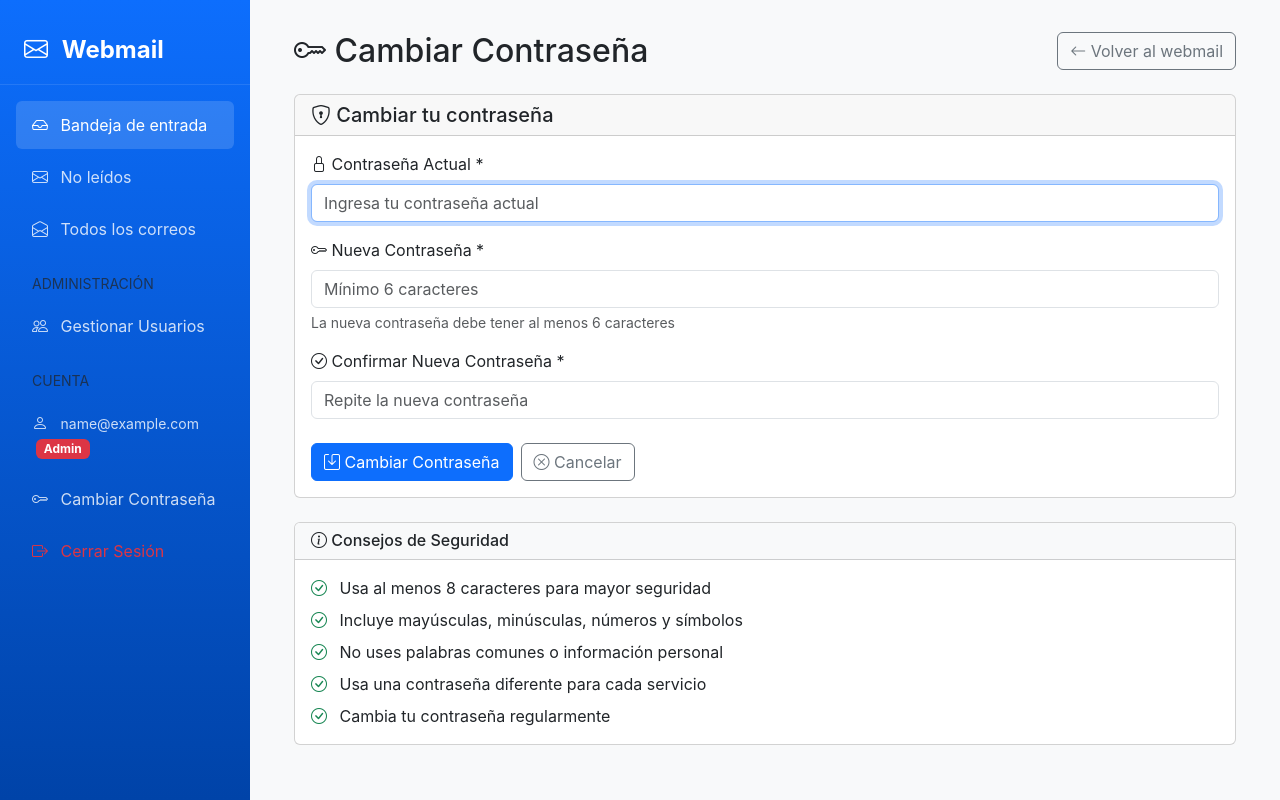
After one commit to JoseLVillaronga/webmail_improvmx, a Flask app: page /change-password in a window 1280 px wide. The commit adds this page. Run offline with Flask 3, Linux system fonts and the light colour scheme; the visitor is signed in with stand-in values (Sample User, id 1).

Commit message:
feat: Add password change functionality for users
- Added /change-password route for users to change their own password
- Created change_password.html template with security tips
- Updated base.html sidebar with 'Cambiar Contraseña' link
- Updated AUTHENTICATION.md documentation
- Validation: current password verification, minimum 6 characters, confirmation match

Features:
- Users can change their own password
- Validates current password before change
- Security tips displayed on change password page
- Flash messages for success/error feedback
- Auto-focus on current password field

```diff
--- a/webmail/app.py
+++ b/webmail/app.py
@@ -272,6 +272,40 @@ def logout():
     flash('Has cerrado sesión correctamente', 'success')
     return redirect(url_for('login'))
 
+@app.route('/change-password', methods=['GET', 'POST'])
+@login_required
+def change_password():
+    """Change user's own password"""
+    if request.method == 'POST':
+        current_password = request.form.get('current_password', '')
+        new_password = request.form.get('new_password', '')
+        confirm_password = request.form.get('confirm_password', '')
+
+        # Validation
+        if not current_password or not new_password or not confirm_password:
+            flash('Todos los campos son requeridos', 'error')
+        elif len(new_password) < 6:
+            flash('La nueva contraseña debe tener al menos 6 caracteres', 'error')
+        elif new_password != confirm_password:
+            flash('La nueva contraseña y la confirmación no coinciden', 'error')
+        else:
+            # Verify current password
+            user_data = users_collection.find_one({'_id': ObjectId(current_user.id)})
+
+            if not check_password_hash(user_data['password_hash'], current_password):
+                flash('La contraseña actual es incorrecta', 'error')
+            else:
+                # Update password
+                new_password_hash = generate_password_hash(new_password)
+                users_collection.update_one(
+                    {'_id': ObjectId(current_user.id)},
+                    {'$set': {'password_hash': new_password_hash}}
+                )
+                flash('Contraseña cambiada exitosamente', 'success')
+                return redirect(url_for('index'))
+
+    return render_template('change_password.html')
+
 @app.route('/admin/users', methods=['GET', 'POST'])
 @login_required
 def admin_users():
--- a/webmail/templates/base.html
+++ b/webmail/templates/base.html
@@ -351,6 +351,13 @@
                 </li>
 
                 <li class="nav-item">
+                    <a class="nav-link" href="{{ url_for('change_password') }}">
+                        <i class="bi bi-key"></i>
+                        Cambiar Contraseña
+                    </a>
+                </li>
+
+                <li class="nav-item">
                     <a class="nav-link text-danger" href="{{ url_for('logout') }}">
                         <i class="bi bi-box-arrow-right"></i>
                         Cerrar Sesión
--- /dev/null
+++ b/webmail/templates/change_password.html
@@ -0,0 +1,138 @@
+{% extends "base.html" %}
+
+{% block content %}
+<div class="container-fluid">
+    <div class="row">
+        <div class="col-12">
+            <div class="d-flex justify-content-between align-items-center mb-4">
+                <h2 class="mb-0">
+                    <i class="bi bi-key"></i> Cambiar Contraseña
+                </h2>
+                <a href="{{ url_for('index') }}" class="btn btn-outline-secondary">
+                    <i class="bi bi-arrow-left"></i> Volver al webmail
+                </a>
+            </div>
+
+            <!-- Flash Messages -->
+            {% with messages = get_flashed_messages(with_categories=true) %}
+                {% if messages %}
+                    {% for category, message in messages %}
+                    <div class="alert alert-{{ 'danger' if category == 'error' else 'success' }} alert-dismissible fade show" role="alert">
+                        {{ message }}
+                        <button type="button" class="btn-close" data-bs-dismiss="alert" aria-label="Close"></button>
+                    </div>
+                    {% endfor %}
+                {% endif %}
+            {% endwith %}
+
+            <!-- Change Password Form -->
+            <div class="card">
+                <div class="card-header">
+                    <h5 class="mb-0">
+                        <i class="bi bi-shield-lock"></i> Cambiar tu contraseña
+                    </h5>
+                </div>
+                <div class="card-body">
+                    <form method="POST" action="{{ url_for('change_password') }}">
+                        <div class="mb-3">
+                            <label for="current_password" class="form-label">
+                                <i class="bi bi-lock"></i> Contraseña Actual *
+                            </label>
+                            <input type="password"
+                                   class="form-control"
+                                   id="current_password"
+                                   name="current_password"
+                                   placeholder="Ingresa tu contraseña actual"
+                                   required
+                                   autofocus>
+                        </div>
+
+                        <div class="mb-3">
+                            <label for="new_password" class="form-label">
+                                <i class="bi bi-key"></i> Nueva Contraseña *
+                            </label>
+                            <input type="password"
+                                   class="form-control"
+                                   id="new_password"
+                                   name="new_password"
+                                   placeholder="Mínimo 6 caracteres"
+                                   required
+                                   minlength="6">
+                            <div class="form-text">
+                                La nueva contraseña debe tener al menos 6 caracteres
+                            </div>
+                        </div>
+
+                        <div class="mb-4">
+                            <label for="confirm_password" class="form-label">
+                                <i class="bi bi-check-circle"></i> Confirmar Nueva Contraseña *
+                            </label>
+                            <input type="password"
+                                   class="form-control"
+                                   id="confirm_password"
+                                   name="confirm_password"
+                                   placeholder="Repite la nueva contraseña"
+                                   required>
+                        </div>
+
+                        <div class="d-flex gap-2">
+                            <button type="submit" class="btn btn-primary">
+                                <i class="bi bi-save"></i> Cambiar Contraseña
+                            </button>
+
+                            <a href="{{ url_for('index') }}" class="btn btn-outline-secondary">
+                                <i class="bi bi-x-circle"></i> Cancelar
+                            </a>
+                        </div>
+                    </form>
+                </div>
+            </div>
+
+            <!-- Security Tips -->
+            <div class="card mt-4">
+                <div class="card-header bg-light">
+                    <h6 class="mb-0">
+                        <i class="bi bi-info-circle"></i> Consejos de Seguridad
+                    </h6>
+                </div>
+                <div class="card-body">
+                    <ul class="list-unstyled mb-0">
+                        <li class="mb-2">
+                            <i class="bi bi-check-circle text-success me-2"></i>
+                            Usa al menos 8 caracteres para mayor seguridad
+                        </li>
+                        <li class="mb-2">
+                            <i class="bi bi-check-circle text-success me-2"></i>
+                            Incluye mayúsculas, minúsculas, números y símbolos
+                        </li>
+                        <li class="mb-2">
+                            <i class="bi bi-check-circle text-success me-2"></i>
+                            No uses palabras comunes o información personal
+                        </li>
+                        <li class="mb-2">
+                            <i class="bi bi-check-circle text-success me-2"></i>
+                            Usa una contraseña diferente para cada servicio
+                        </li>
+                        <li class="mb-0">
+                            <i class="bi bi-check-circle text-success me-2"></i>
+                            Cambia tu contraseña regularmente
+                        </li>
+                    </ul>
+                </div>
+            </div>
+        </div>
+    </div>
+</div>
+{% endblock %}
+
+{% block scripts %}
+<script>
+// Auto-focus current password field
+document.addEventListener('DOMContentLoaded', function() {
+    const currentPassword = document.getElementById('current_password');
+    if (currentPassword) {
+        currentPassword.focus();
+    }
+});
+</script>
+{% endblock %}
```
Also changed, not shown: webmail/AUTHENTICATION.md (+24 -0 lines).
